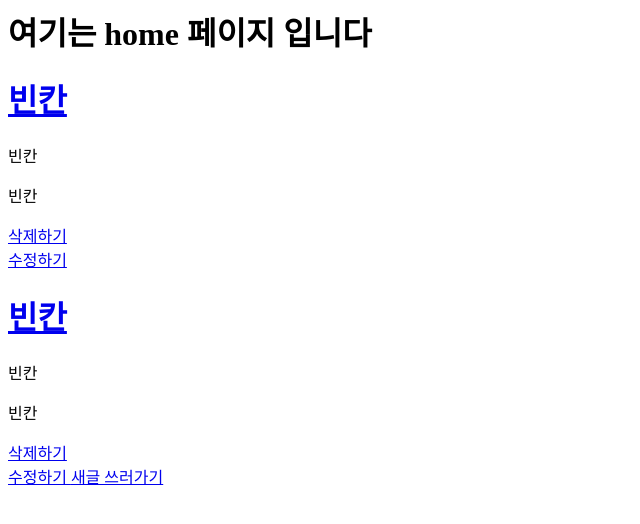
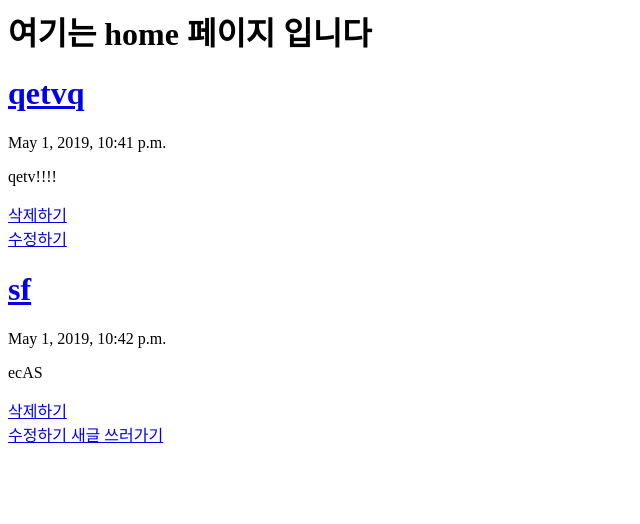
Before and after one commit to bella330/hufsCRUD, a Django app: template blogapp/templates/home.html in a window 1280 px wide. Shown: the top 524 px of the page, without its empty margins (0-640 px from the left). Run offline with Django 3.2, Linux system fonts and the light colour scheme; the template is opened without the code that fills it: values that come from a table or form of the project are taken from there, others are empty; data comes from the database, SQL or seed files in the repository; both versions use the stored data as it was after the commit.

Commit message:
hufsCRUD

```diff
--- a/blogapp/templates/detail.html
+++ b/blogapp/templates/detail.html
@@ -1,4 +1,4 @@
 <h1>디테일 페이지 입니다</h1>
-<h1>빈칸</h1>
-<p>빈칸</p>
-<p>빈칸</p>
+<h1>{{ post.title }}</h1>
+<p>{{ post.pub_date }}</p>
+<p>{{ post.body }}</p>
--- a/blogapp/templates/home.html
+++ b/blogapp/templates/home.html
@@ -1,15 +1,15 @@
 <h1>여기는 home 페이지 입니다</h1>
 
-{% for x in 빈칸.all %}
+{% for blog in posts.all %}
 <div class="container">
-    <a href=빈칸>
-    <h1>빈칸</h1>
+    <a href="{% url 'detail' blog.id %}">
+    <h1>{{ blog.title }}</h1>
     </a>
-    <p>빈칸</p>
-    <p>빈칸</p>
+    <p>{{ blog.pub_date }}</p>
+    <p>{{ blog.body }}</p>
 </div>
-<a href = 빈칸>삭제하기 </a>
+<a href = "{% url 'delete' blog.id%}">삭제하기 </a>
 <br>
-<a href = 빈칸>수정하기 </a>
-{%endfor%}
-<a href=빈칸>새글 쓰러가기</a>
+<a href = "{% url 'update' blog.id%}">수정하기 </a>
+{% endfor %}
+<a href="{% url 'new' %}">새글 쓰러가기</a>
--- a/blogapp/templates/new.html
+++ b/blogapp/templates/new.html
@@ -1,12 +1,12 @@
 <div class="container">
-    <form action=빈칸 method="POST">
+    <form action="{% url 'create' %}" method="POST">
     {% csrf_token%}
     <h4>제목:</h4>
-    <input type="text" name=빈칸>
+    <input type="text" name="title">
     <br>
     <br>
     <h4>내용:</h4>
-    <textarea cols=40 rows=10 name=빈칸></textarea>
+    <textarea cols=40 rows=10 name="body"></textarea>
     <br>
     <br>
     <input type="submit" value="제출하기">
--- a/postproject/urls.py
+++ b/postproject/urls.py
@@ -5,12 +5,10 @@ import blogapp.views
 urlpatterns = [
     path('admin/', admin.site.urls),
     path('', blogapp.views.home, name="home"),
-    path('blog/<int:빈칸>', blogapp.views.detail, name='detail'),
+    path('blog/<int:blog_id>', blogapp.views.detail, name='detail'),
     path('blog/new/', blogapp.views.new, name='new'),
     path('blog/create/', blogapp.views.create, name='create'),
-    path('blog/delete/<int:빈칸>/', blogapp.views.delete, name='delete'),
-    path('blog/update/<int:빈칸>/', blogapp.views.update, name='update'),
-    path('blog/edit/<int:빈칸>/', blogapp.views.edit, name='edit'),
-
-
+    path('blog/delete/<int:blog_id>/', blogapp.views.delete, name='delete'),
+    path('blog/update/<int:blog_id>/', blogapp.views.update, name='update'),
+    path('blog/edit/<int:blog_id>/', blogapp.views.edit, name='edit'),
 ]
```
Also changed, not shown: blogapp/templates/update.html (+6 -5 lines), blogapp/views.py (+16 -16 lines), db.sqlite3, 1 other file.
